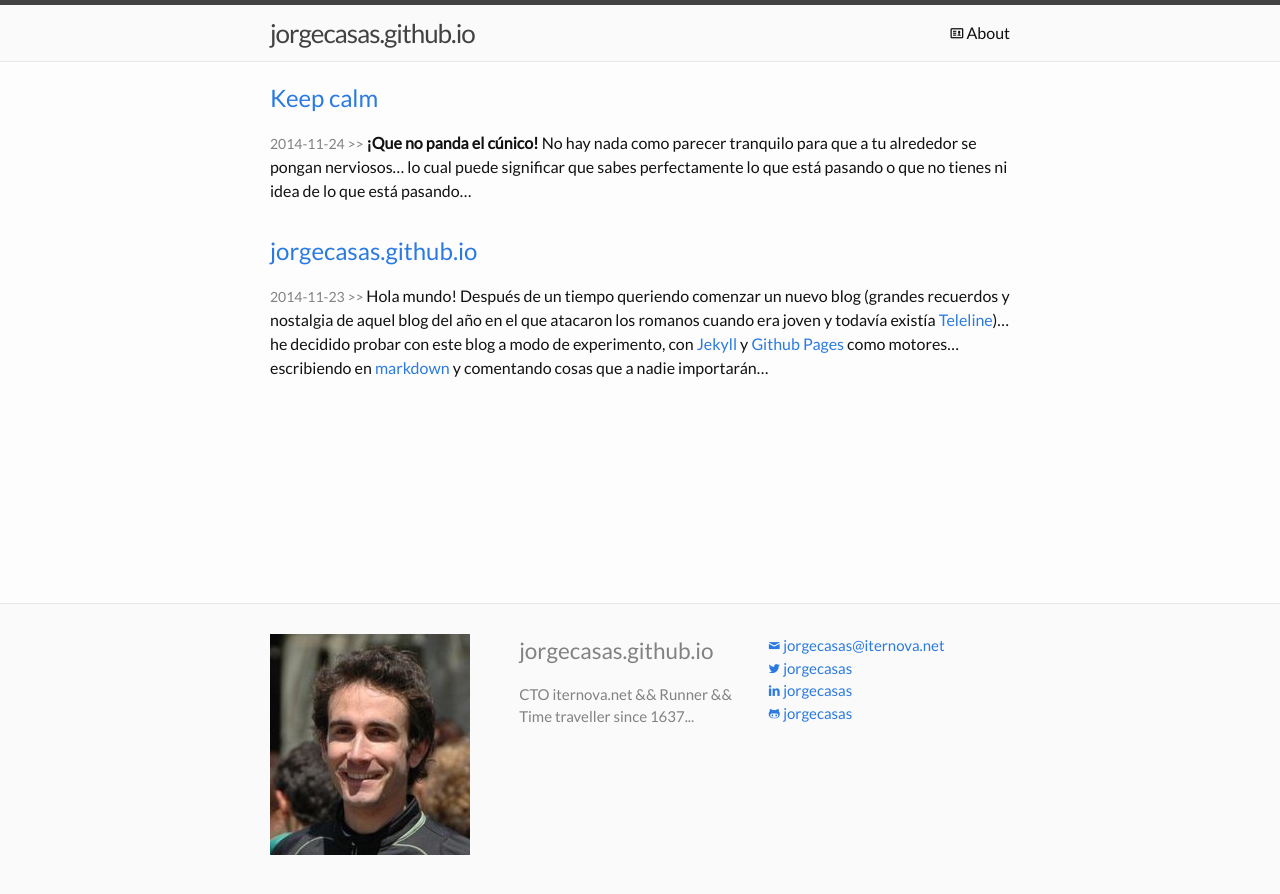
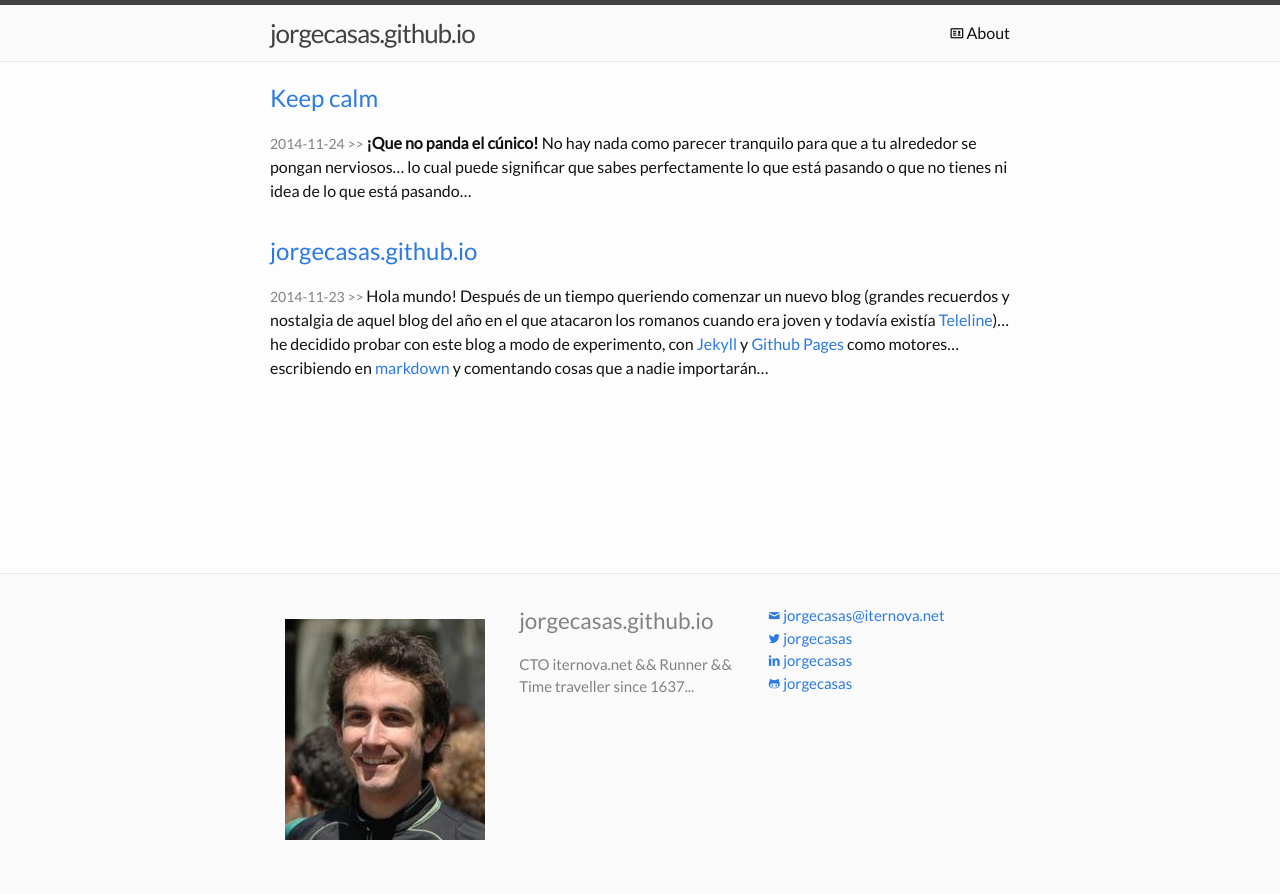
Before and after one commit to jorgecasas/jorgecasas.github.io, a Jekyll site: the page built from index.html, in a window 1280 px wide. Shown: the top 894 px of the page. Built offline with Jekyll 4.4.1, drawn with Linux system fonts in a browser that asks for light colours.

```diff
--- a/_sass/_base.scss
+++ b/_sass/_base.scss
@@ -42,6 +42,7 @@
  */
 img {
     vertical-align: middle;
+	padding: $spacing-unit / 2;
 }
 
 
```
